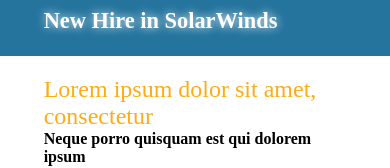
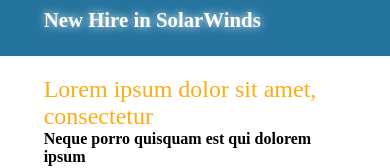
Before and after one commit to AkermanX/GAP, a plain HTML site: page index.html in a window 390 px wide. Shown: the top 168 px of the page. Drawn offline with Linux system fonts and the light colour scheme.

Commit message:
Update style.css

```diff
--- a/css/style.css
+++ b/css/style.css
@@ -13,9 +13,9 @@
 
   }
    #header {
-   	font-size:1.4em;
-	display:block;
-
+   	font-size:1.3em;
+   	display:block;
+   	width:100%;
 
    }
 
```
